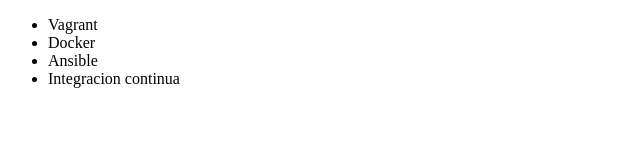
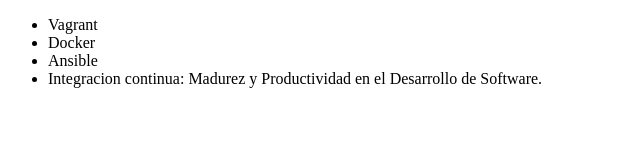
Before and after one commit to juanjpl/Alura-github, a plain HTML site: page index.html in a window 1280 px wide. Shown: the whole page, without its empty margins (0-640 px from the left). Drawn offline with Linux system fonts and the light colour scheme.

Commit message:
Renombrando curso de integracion

```diff
--- a/index.html
+++ b/index.html
@@ -9,7 +9,7 @@
          <li> Vagrant </li>
          <li> Docker </li>
          <li> Ansible </li>
-         <li> Integracion continua </li>
+         <li> Integracion continua: Madurez y Productividad en el Desarrollo de Software. </li>
      </ul>
 </body>
 </html>
```
